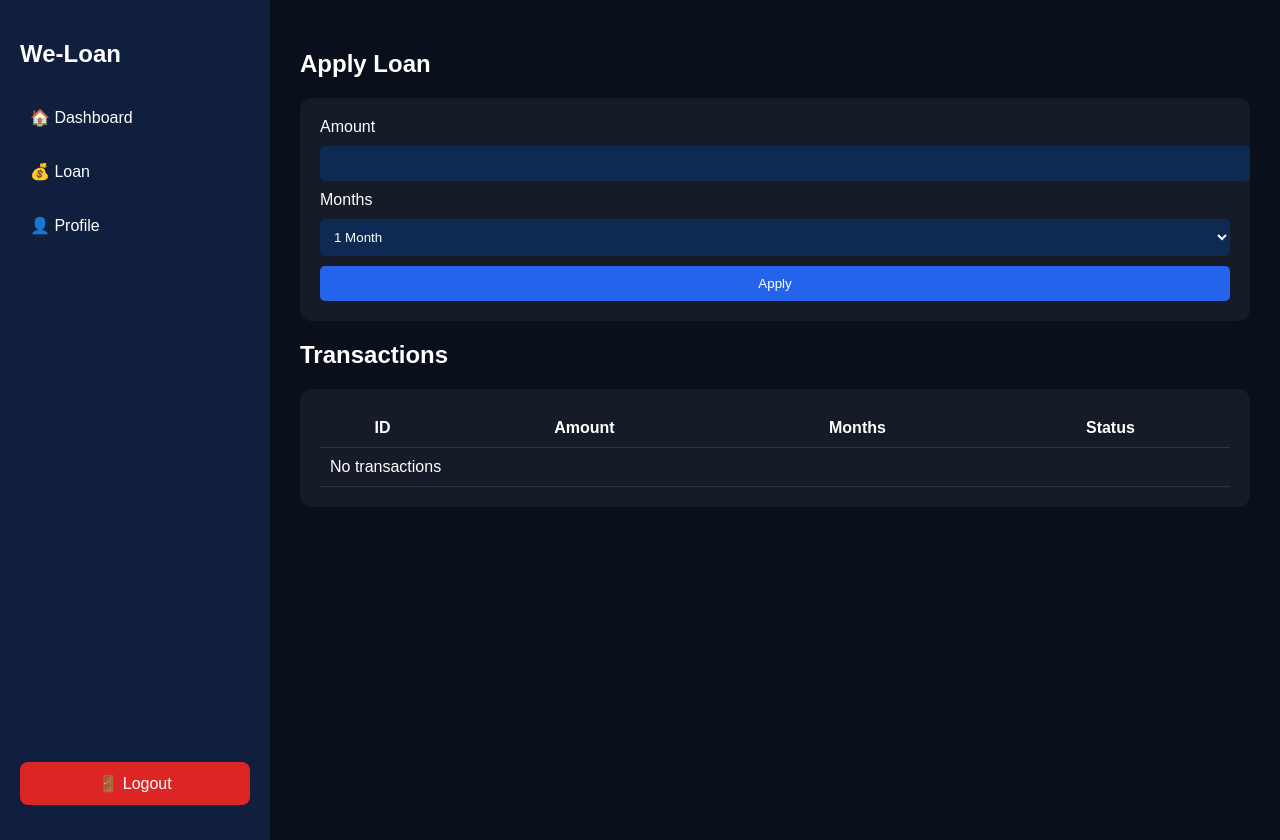
After one commit to itlognatorta/WS301-LOAN, a PHP site: page /basic_user/loan.php in a window 1280 px wide. The commit adds this page. Run offline with PHP 8.4, Linux system fonts and the light colour scheme; data that the repository does not hold is empty; a stand-in replaces the project's code that opens the database connection.

Commit message:
Basic User Progress

```diff
--- /dev/null
+++ b/basic_user/dashboard.css
@@ -0,0 +1,164 @@
+body {
+    margin: 0;
+    font-family: Arial;
+    background: #0a0f1c;
+    color: white;
+}
+
+/* LAYOUT */
+.container {
+    display: flex;
+}
+
+/* SIDEBAR */
+.sidebar {
+    width: 230px;
+    height: 100vh;
+    background: #0f1f3d;
+    padding: 20px;
+}
+
+.sidebar h2 {
+    margin-bottom: 30px;
+}
+
+.sidebar a {
+    display: block;
+    color: white;
+    text-decoration: none;
+    margin: 15px 0;
+    padding: 10px;
+    border-radius: 8px;
+}
+
+.sidebar a:hover {
+    background: #1d4ed8;
+}
+
+/* MAIN */
+.main {
+    flex: 1;
+    padding: 30px;
+}
+
+/* CHAT STYLE CARD */
+.chat-box {
+    max-width: 600px;
+}
+
+.bubble {
+    background: #1e3a8a;
+    padding: 15px;
+    border-radius: 15px;
+    margin-bottom: 15px;
+    width: fit-content;
+}
+
+.bubble.right {
+    margin-left: auto;
+    background: #2563eb;
+}
+
+/* CARD */
+.card {
+    background: rgba(255,255,255,0.05);
+    padding: 20px;
+    border-radius: 12px;
+    margin-top: 20px;
+}
+
+/* CARD GRID */
+.cards {
+    display: flex;
+    gap: 20px;
+    margin-bottom: 20px;
+}
+
+.card-box {
+    flex: 1;
+    background: linear-gradient(135deg, #1e3a8a, #2563eb);
+    padding: 20px;
+    border-radius: 12px;
+    text-align: center;
+}
+
+.card-box h3 {
+    margin-bottom: 10px;
+}
+
+.card-box p {
+    font-size: 22px;
+    font-weight: bold;
+}
+
+/* CARD */
+.card {
+    background: rgba(255,255,255,0.05);
+    padding: 20px;
+    border-radius: 12px;
+    margin-top: 20px;
+}
+
+/* INPUT */
+input, select {
+    width: 100%;
+    padding: 10px;
+    margin: 10px 0;
+    background: #0f2a52;
+    border: none;
+    color: white;
+    border-radius: 5px;
+}
+
+/* BUTTON */
+button {
+    background: #2563eb;
+    color: white;
+    padding: 10px;
+    border: none;
+    width: 100%;
+    border-radius: 5px;
+    cursor: pointer;
+}
+
+/* TABLE */
+table {
+    width: 100%;
+    border-collapse: collapse;
+}
+
+td, th {
+    padding: 10px;
+    border-bottom: 1px solid #333;
+}
+
+/* SIDEBAR FLEX FIX */
+.sidebar {
+    width: 230px;
+    height: 100vh;
+    background: #0f1f3d;
+    padding: 20px;
+    display: flex;
+    flex-direction: column;
+    justify-content: space-between; /* 🔥 pushes logout to bottom */
+}
+
+/* LOGOUT BUTTON */
+.logout a {
+    display: block;
+    background: #dc2626;
+    padding: 12px;
+    text-align: center;
+    border-radius: 8px;
+    color: white;
+    text-decoration: none;
+}
+
+.logout a:hover {
+    background: #b91c1c;
+}
+
+/* STATUS */
+.pending { color: orange; }
+.approved { color: #3ddc84; }
+.rejected { color: red; }
--- /dev/null
+++ b/basic_user/loan.php
@@ -0,0 +1,81 @@
+<?php
+require_once __DIR__ . '/../db_connect_new.php';
+
+$user_id = $_SESSION['user_id'] ?? 1;
+
+$transactions = $pdo->prepare("
+    SELECT * FROM loan_transactions
+    WHERE user_id=?
+    ORDER BY no DESC
+");
+$transactions->execute([$user_id]);
+?>
+
+<!DOCTYPE html>
+<html>
+<head>
+<title>Loan</title>
+<link rel="stylesheet" href="dashboard.css">
+</head>
+
+<body>
+
+<div class="container">
+
+<?php include 'sidebar.php'; ?>
+
+<div class="main">
+
+<h2>Apply Loan</h2>
+
+<form action="process_loan.php" method="POST" class="card">
+<input type="hidden" name="user_id" value="<?php echo $user_id; ?>">
+
+<label>Amount</label>
+<input type="number" name="amount" min="5000" max="10000" required>
+
+<label>Months</label>
+<select name="months" required>
+<option value="1">1 Month</option>
+<option value="3">3 Months</option>
+<option value="6">6 Months</option>
+<option value="12">12 Months</option>
+</select>
+
+<button type="submit">Apply</button>
+</form>
+
+<h2>Transactions</h2>
+
+<div class="card">
+<table>
+<tr>
+<th>ID</th>
+<th>Amount</th>
+<th>Months</th>
+<th>Status</th>
+</tr>
+
+<?php if($transactions->rowCount() > 0): ?>
+<?php foreach($transactions as $t): ?>
+<tr>
+<td><?php echo $t['no']; ?></td>
+<td>₱<?php echo $t['amount']; ?></td>
+<td><?php echo $t['months']; ?></td>
+<td class="<?php echo strtolower($t['status']); ?>">
+<?php echo $t['status']; ?>
+</td>
+</tr>
+<?php endforeach; ?>
+<?php else: ?>
+<tr><td colspan="4">No transactions</td></tr>
+<?php endif; ?>
+
+</table>
+</div>
+
+</div>
+</div>
+
+</body>
+</html>
--- /dev/null
+++ b/basic_user/sidebar.php
@@ -0,0 +1,16 @@
+<div class="sidebar">
+
+    <div>
+        <h2>We-Loan</h2>
+
+        <a href="dashboard.php">🏠 Dashboard</a>
+        <a href="loan.php">💰 Loan</a>
+        <a href="profile.php">👤 Profile</a>
+    </div>
+
+    <!-- LOGOUT BUTTON -->
+    <div class="logout">
+    <a href="/WS301-LOAN/logout.php">🚪 Logout</a>
+    </div>
+
+</div>
--- a/logout.php
+++ b/logout.php
@@ -1,6 +1,6 @@
 <?php
 session_start();
 session_destroy();
-header('Location: index.php');
+header('Location: login.php');
 exit;
 ?>
--- a/register.php
+++ b/register.php
@@ -349,7 +349,7 @@ function closeCancelModal(){
 }
 
 function confirmCancel(){
-    window.location.href = "index.php";
+    window.location.href = "login.php";
 }
 
 function validateFinalStep(){
```
Also changed, not shown: basic_user/dashboard.php (added, +105 -0 lines), basic_user/profile.php (added, +44 -0 lines), login.php (+69 -16 lines).
